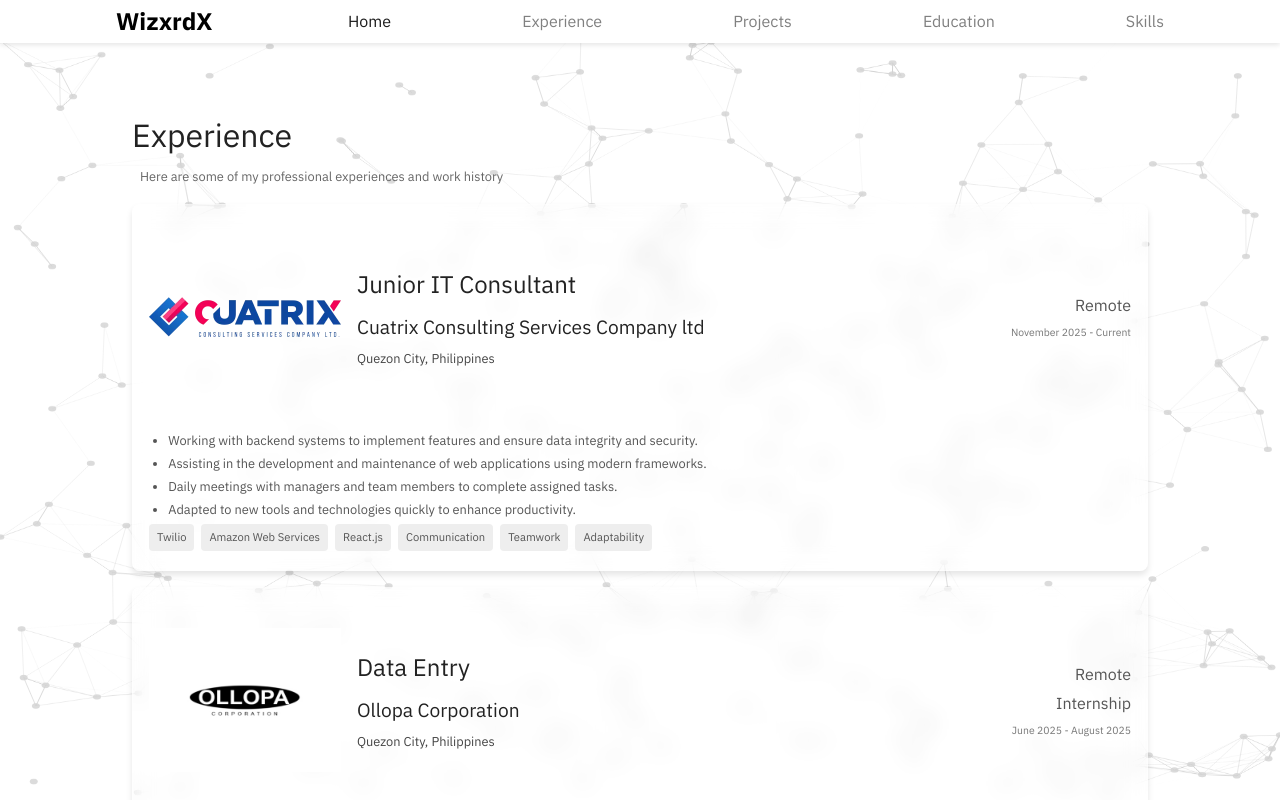
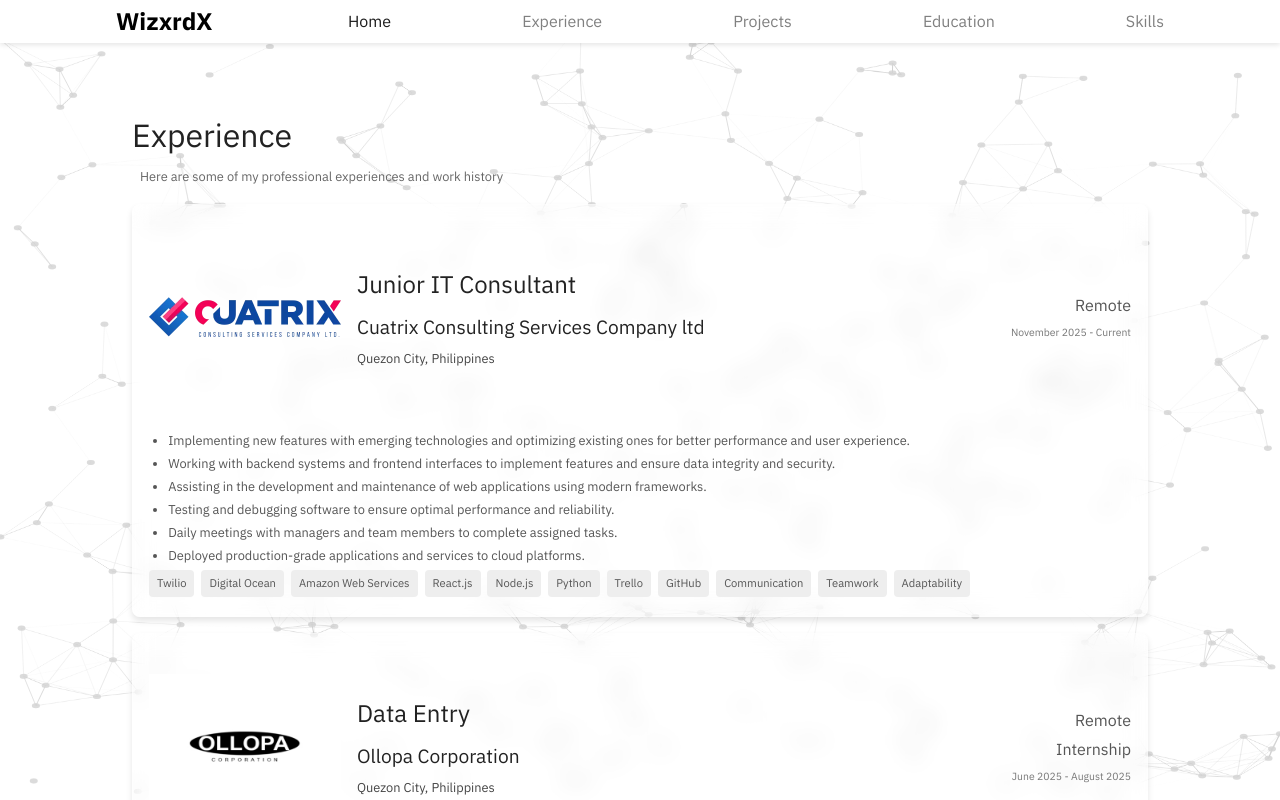
Before and after one commit to Wizxrdx/wizxrdx.github.io, a Next.js app: page /experience in a window 1280 px wide. Shown: the top 800 px of the page. Built offline with nearby package versions, Linux system fonts and the light colour scheme.

Commit message:
feat: Add experience and projects pages, integrate Credly badges, and update the main layout with global styles and fonts.

```diff
--- a/src/app/experience/page.tsx
+++ b/src/app/experience/page.tsx
@@ -26,13 +26,15 @@ export default function ExperiencePage() {
                 </div>
                 <div className={styles.itemBody}>
                     <ul className={styles.itemBodyList}>
-                        <li>Working with backend systems to implement features and ensure data integrity and security.</li>
+                        <li>Implementing new features with emerging technologies and optimizing existing ones for better performance and user experience.</li>
+                        <li>Working with backend systems and frontend interfaces to implement features and ensure data integrity and security.</li>
                         <li>Assisting in the development and maintenance of web applications using modern frameworks.</li>
+                        <li>Testing and debugging software to ensure optimal performance and reliability.</li>
                         <li>Daily meetings with managers and team members to complete assigned tasks.</li>
-                        <li>Adapted to new tools and technologies quickly to enhance productivity.</li>
+                        <li>Deployed production-grade applications and services to cloud platforms.</li>
                     </ul>
                     <div className={styles.itemBodyTags}>
-                        <span>Twilio</span> <span>Amazon Web Services</span> <span>React.js</span> <span>Communication</span> <span>Teamwork</span> <span>Adaptability</span>
+                        <span>Twilio</span> <span>Digital Ocean</span> <span>Amazon Web Services</span> <span>React.js</span> <span>Node.js</span> <span>Python</span> <span>Trello</span> <span>GitHub</span> <span>Communication</span> <span>Teamwork</span> <span>Adaptability</span>
                     </div>
                 </div>
             </div>
```
